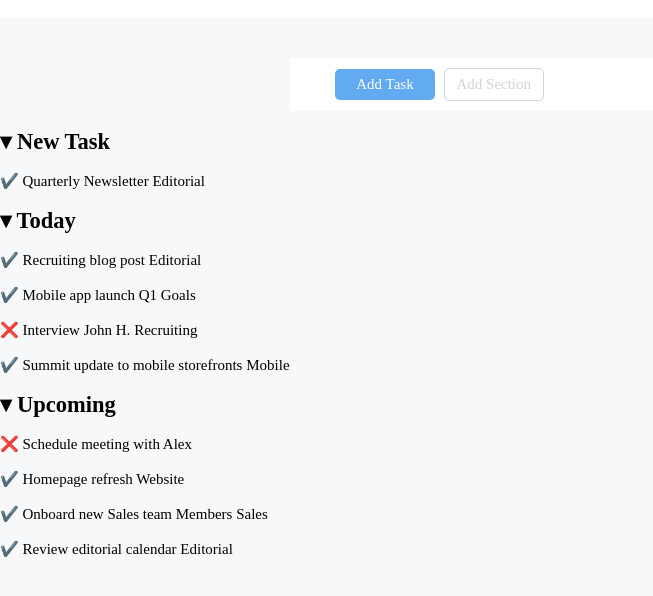
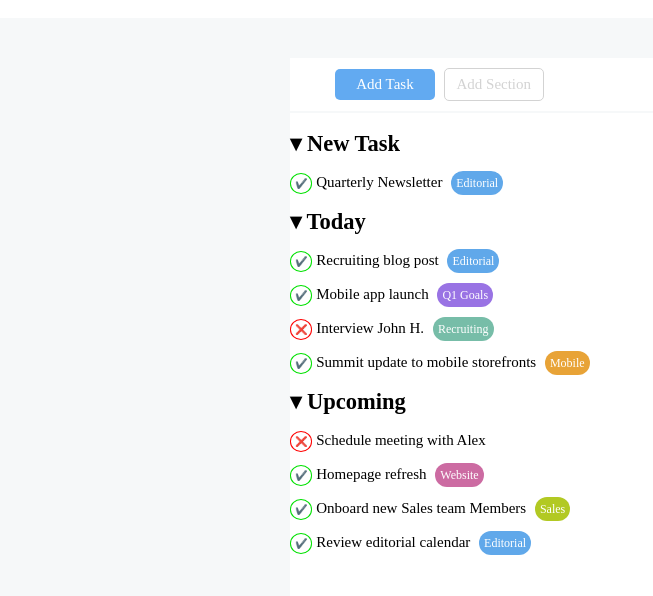
Before and after one commit to M1571/html-css-toboolist, a plain HTML site: page index.html in a window 1280 px wide. Shown: the part 82-678 px from the top of the page, without its empty margins (0-653 px from the left). Drawn offline with Linux system fonts and the light colour scheme.

Commit message:
Css da sistemare

```diff
--- a/index.html
+++ b/index.html
@@ -54,9 +54,9 @@
 
          <div>
 
-            <span class="check" id="done">✔️</span>
-            <span class="list-item">Quarterly Newsletter</span>
-            <span class="category" id="editorial">Editorial</span>
+            <span class="check" id="yes">✔️</span>
+            <span class="lista-i">Quarterly Newsletter</span>
+            <span class="buttons" id="editorial">Editorial</span>
 
          </div>
 
@@ -73,33 +73,33 @@
          <br>
 
          <div>
-            <span class="check" id="done">✔️</span>
-            <span class="list-item">Recruiting blog post</span>
-            <span class="category" id="editorial">Editorial</span>
+            <span class="check" id="yes">✔️</span>
+            <span class="lista-i">Recruiting blog post</span>
+            <span class="buttons" id="editorial">Editorial</span>
          </div>
 
          <br>
 
          <div>
-            <span class="check" id="done">✔️</span>
-            <span class="list-item">Mobile app launch</span>
-            <span class="category" id="q1-goals">Q1 Goals</span>
+            <span class="check" id="yes">✔️</span>
+            <span class="lista-i">Mobile app launch</span>
+            <span class="buttons" id="q1-goals">Q1 Goals</span>
          </div>
 
          <br>
 
          <div>
-            <span class="check" id="not-done">❌</span>
-            <span class="list-item">Interview John H.</span>
-            <span class="category" id="recruiting">Recruiting</span>
+            <span class="check" id="not">❌</span>
+            <span class="lista-i">Interview John H.</span>
+            <span class="buttons" id="recruiting">Recruiting</span>
          </div>
 
          <br>
 
          <div>
-            <span class="check" id="done">✔️</span>
-            <span class="list-item">Summit update to mobile storefronts</span>
-            <span class="category" id="mobile">Mobile</span>
+            <span class="check" id="yes">✔️</span>
+            <span class="lista-i">Summit update to mobile storefronts</span>
+            <span class="buttons" id="mobile">Mobile</span>
          </div>
 
          <br>
@@ -115,32 +115,32 @@
          <br>
 
          <div>
-            <span class="check" id="not-done">❌</span>
-            <span class="list-item">Schedule meeting with Alex</span>
+            <span class="check" id="not">❌</span>
+            <span class="lista-i">Schedule meeting with Alex</span>
          </div>
 
          <br>
 
          <div>
-            <span class="check" id="done">✔️</span>
-            <span class="list-item">Homepage refresh</span>
-            <span class="category" id="website">Website</span>
+            <span class="check" id="yes">✔️</span>
+            <span class="lista-i">Homepage refresh</span>
+            <span class="buttons" id="website">Website</span>
          </div>
 
          <br>
 
          <div>
-            <span class="check" id="done">✔️</span>
-            <span class="list-item">Onboard new Sales team Members</span>
-            <span class="category" id="sales">Sales</span>
+            <span class="check" id="yes">✔️</span>
+            <span class="lista-i">Onboard new Sales team Members</span>
+            <span class="buttons" id="sales">Sales</span>
          </div>
 
          <br>
 
          <div>
-            <span class="check" id="done">✔️</span>
-            <span class="list-item">Review editorial calendar</span>
-            <span class="category" id="editorial">Editorial</span>
+            <span class="check" id="yes">✔️</span>
+            <span class="lista-i">Review editorial calendar</span>
+            <span class="buttons" id="editorial">Editorial</span>
          </div>
 
         </section>
--- a/style.css
+++ b/style.css
@@ -61,3 +61,68 @@ header {
     text-align: center;
     border-radius: 5px;
 }
+
+.section {
+    width: 700px;
+    height: 580px;
+    margin: auto;
+    margin-top: 2px;
+    margin-bottom: 60px;
+    background: white;
+}
+
+.list-1, .list-2, .list-3 {
+    margin-top: 20;
+    margin-left: 40px;
+}
+
+.list-i {
+    margin-left: 5px;
+}
+
+.buttons {
+    margin-left: 5px;
+    padding: 5px;
+    font-size: 12px;
+    color: white;
+    border-radius: 20px;
+}
+
+#yes {
+    padding: 4px;
+    font-size: 10px;
+    border: 1px solid rgb(0, 225, 0);
+    border-radius: 100%;
+}
+
+#not {
+    padding: 4px;
+    font-size: 10px;
+    color: red;
+    border: 1px solid red;
+    border-radius: 50%;
+}
+
+#editorial {
+    background: rgb(96, 168, 234);
+}
+
+#q1-goals {
+    background: rgb(153, 115, 228);
+}
+
+#recruiting {
+    background: rgb(119, 189, 168);
+}
+
+#mobile {
+    background: rgb(232, 163, 55);
+}
+
+#website {
+    background: rgb(204, 107, 162);
+}
+
+#sales {
+    background: rgb(178, 201, 35);
+}
```
